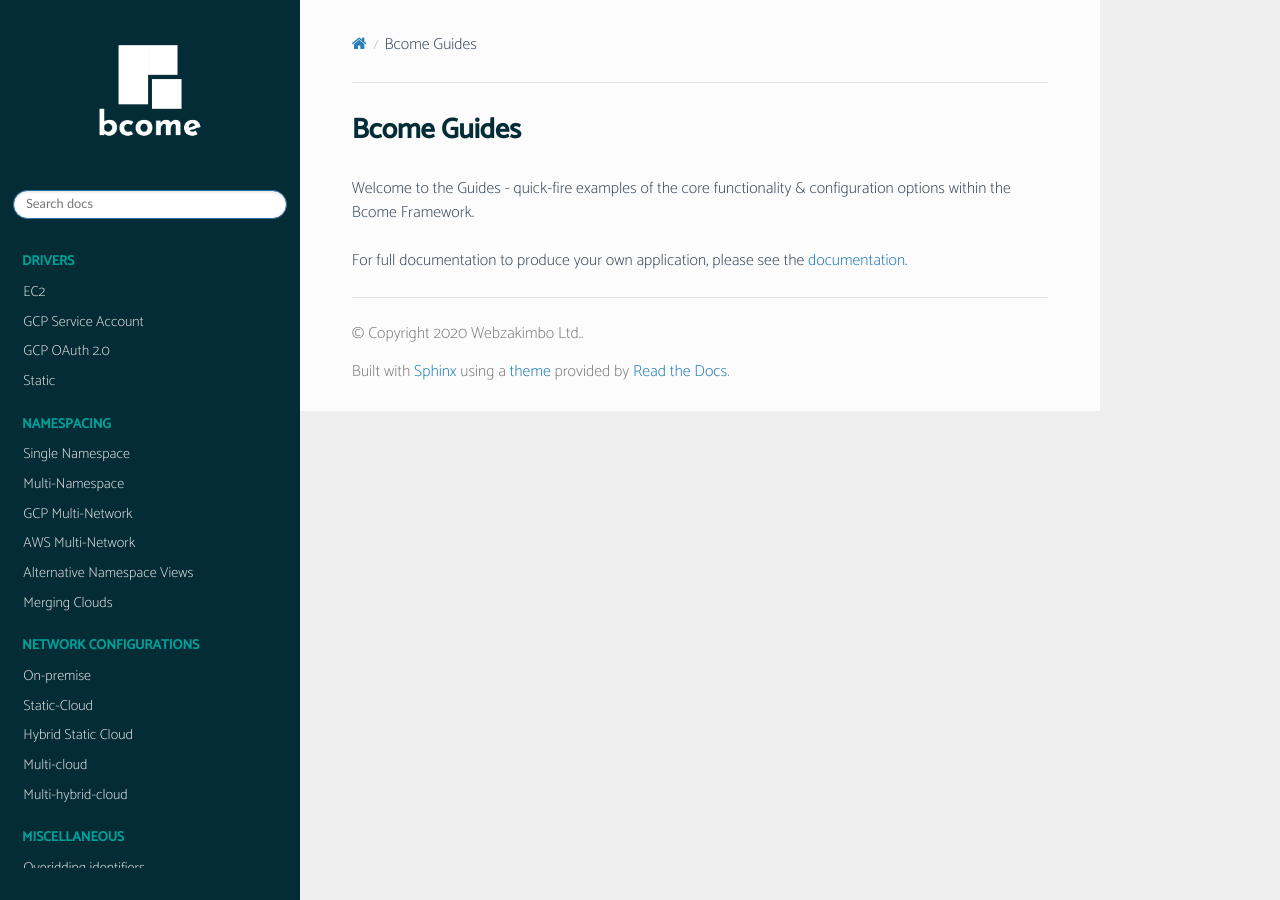
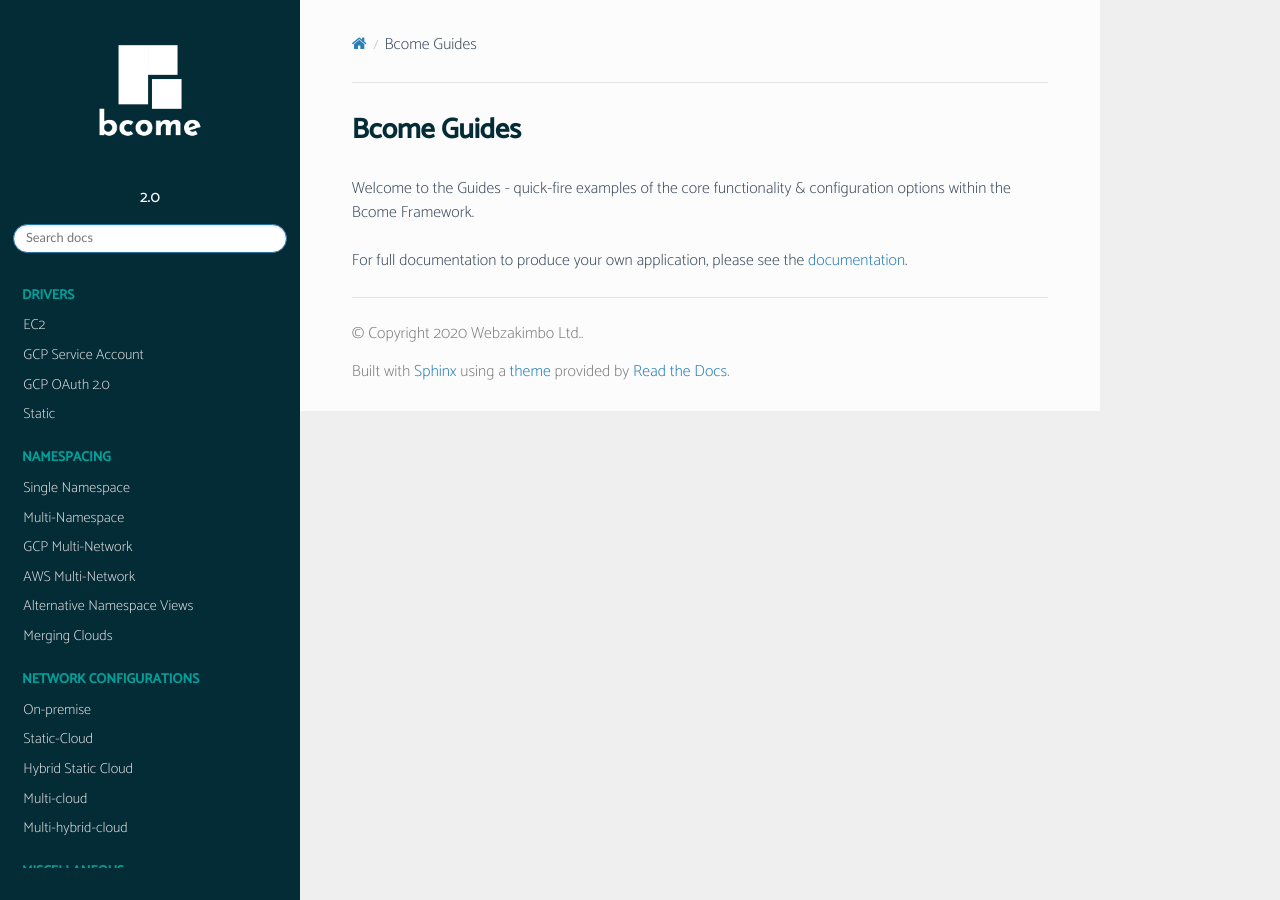
Before and after one commit to webzakimbo/bcome-read-the-docs-guides, a Sphinx documentation site: the page built from docs/source/index.rst, in a window 1280 px wide. Built offline with Sphinx 7.4.7 and the Read the Docs theme 2.0.0, drawn with Linux system fonts in a browser that asks for light colours; pages that are not in the unit, such as notebooks, are missing from menus.

Commit message:
added short version

```diff
--- a/docs/source/conf.py
+++ b/docs/source/conf.py
@@ -14,7 +14,7 @@ copyright = u'2020 Webzakimbo Ltd.'
 author = u'Webzakimbo Ltd.'
 
 # The short X.Y version
-version = u''
+version = u'2.0'
 # The full version, including alpha/beta/rc tags
 release = u'2.0.0'
 
```
